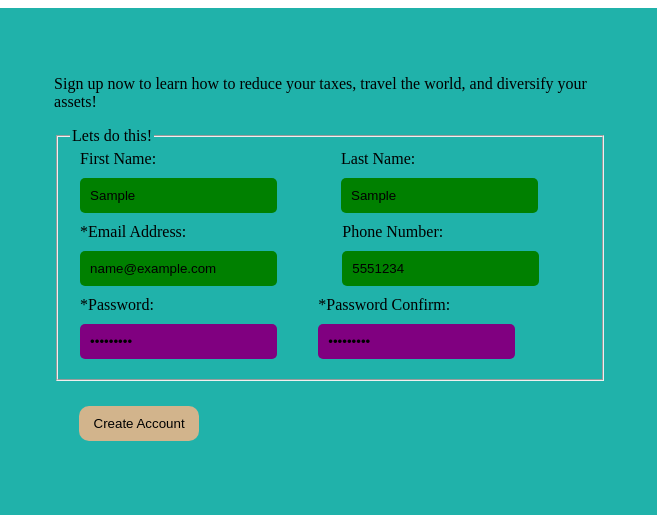
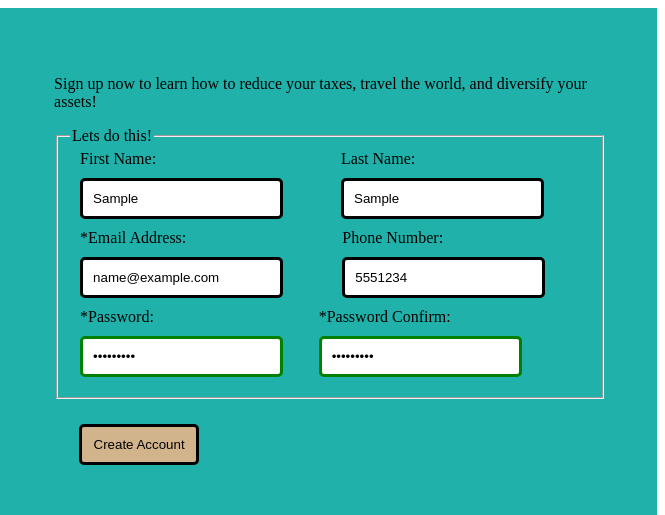
Before and after one commit to DinoCzar/sign-up-form, a plain HTML site: page index.html in a window 1280 px wide. Both pictures are taken after typing "Sample", "Sample", "name@example.com", "5551234", "Sample123", "Sample123" into the empty fields and a click on the button "Create Account". Shown: the top 515 px of the page, 615-1280 px from the left. Drawn offline with Linux system fonts and the light colour scheme; a web font is replaced by a local one.

Commit message:
Fix border styling

```diff
--- a/script.js
+++ b/script.js
@@ -6,10 +6,10 @@ const submit_Button = document.querySelector('button');
 
 submit_Button.addEventListener('click', (e) => {
     if (password_Confirm.value === password.value) {
-        password.style.backgroundColor = 'purple';
-        password_Confirm.style.backgroundColor = 'purple';
+        password.style.borderColor = 'green';
+        password_Confirm.style.borderColor = 'green';
     }   else {
-            password.style.backgroundColor = 'orange';
-            password_Confirm.style.backgroundColor = 'orange';
+            password.style.borderColor = 'red';
+            password_Confirm.style.borderColor = 'red';
     }
 })
--- a/style.css
+++ b/style.css
@@ -72,6 +72,7 @@ input {
 }
 
 input {
+    border: solid;
     border-color: #E5E7EB;
     background-color: white;
     border: none;
@@ -80,15 +81,23 @@ input {
 }
 
 input:invalid {
+    border: solid;
     border-color: red;
 }
 
 input:valid {
-    background-color: green;
+    border: solid;
+    border-color: green;
 }
 
 input:focus {
+    border: solid;
     border-color: purple;
+}
+
+input:empty {
+    border: solid;
+    border-color: black;
 }
 
 .form-test {
@@ -101,8 +110,8 @@ button {
     width: 120px;
     margin: 25px;
     padding: 10px;
-    border: none;
-    border-radius: 10px 10px 10px 10px;
+    border: solid;
+    border-radius: 5px 5px 5px 5px;
 }
 
 #password {
```
